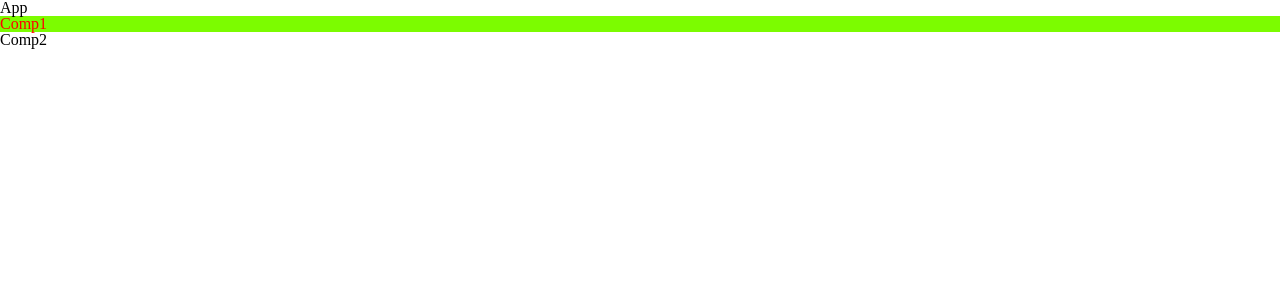
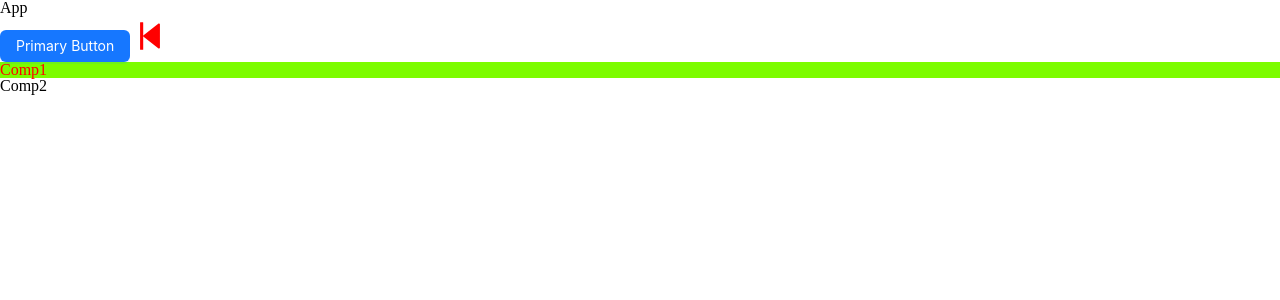
Before and after one commit to pan52yu/react-management, a React (Vite) app: page / in a window 1280 px wide. Shown: the top 300 px of the page. Built offline with nearby package versions, Linux system fonts and the light colour scheme.

Commit message:
使用ant design

```diff
--- a/package.json
+++ b/package.json
@@ -10,6 +10,8 @@
     "preview": "vite preview"
   },
   "dependencies": {
+    "@ant-design/icons": "^5.1.4",
+    "antd": "^5.6.3",
     "react": "^18.2.0",
     "react-dom": "^18.2.0",
     "react-redux": "^8.1.1",
--- a/src/components/Comp1/index.tsx
+++ b/src/components/Comp1/index.tsx
@@ -2,10 +2,14 @@
 
 // 模块化引入
 import styles from "./index.module.scss"
+import {Button} from "antd";
+import {StepBackwardOutlined} from "@ant-design/icons";
 
 const Comp1 = () => {
     return (
         <div className={styles.box}>
+            <Button type="primary">Primary Button</Button>
+            <StepBackwardOutlined style={{fontSize: "40px"}}/>
             <p>Comp1</p>
         </div>
     );
```
Also changed, not shown: 1 other file (tests, documents, lock files or other folders).
